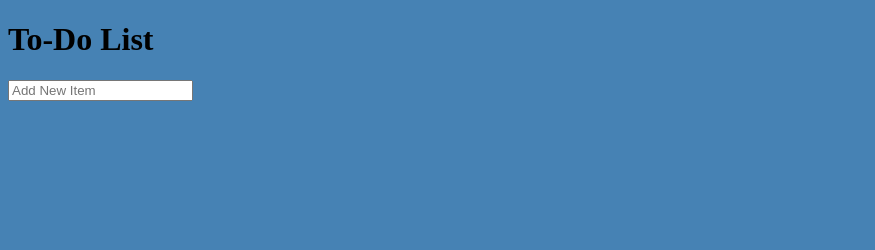
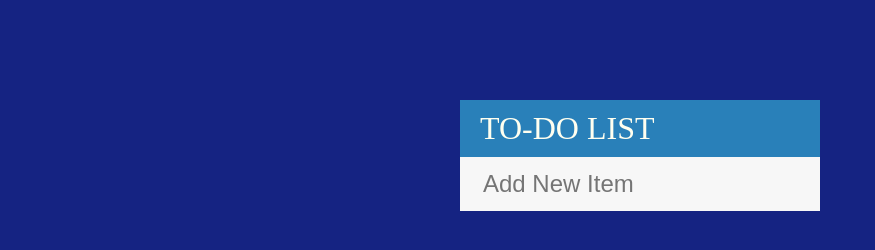
Before and after one commit to drsnowflake/todo_list_DOM_manipulation, a plain HTML site: page index.html in a window 1280 px wide. Shown: the whole page, without its empty margins (0-875 px from the left). Drawn offline with Linux system fonts and the light colour scheme.

Commit message:
added further css

```diff
--- a/assets/css/style.css
+++ b/assets/css/style.css
@@ -1,3 +1,52 @@
 body {
-	background-color: steelblue;
+	background-color: #152382;
 }
+
+h1 {
+	background: #2980b9;
+	color: ivory;
+	padding: 10px 20px;
+	font-size: 2em;
+	text-transform: uppercase;
+	font-weight: normal;
+	margin: 0;
+}
+
+ul {
+	list-style: none;
+	padding: 0;
+	margin: 0;
+}
+
+li {
+	background: white;
+	height: 40px;
+	line-height: 40px;
+	padding: 10px;
+	color: #666;
+}
+
+li:nth-child(2n) {
+	background: #f7f7f7;
+}
+
+input {
+	font-size: 1.5em;
+	background: #f7f7f7;
+	width: 100%;
+	padding: 10px 10px 10px 20px;
+	box-sizing: border-box;
+	border: 3px solid rgba(0, 0, 0, 0);
+}
+
+input:focus {
+	background: white;
+	border: 3px solid steelblue;
+	outline: none;
+}
+
+#container {
+	width: 360px;
+	margin: 100px auto;
+	background: #f7f7f7;
+}
--- a/index.html
+++ b/index.html
@@ -8,7 +8,7 @@
 		<title>ToDo List</title>
 	</head>
 	<body>
-		<div>
+		<div id="container">
 			<h1>To-Do List</h1>
 			<form id="todo-form">
 				<input id="todo_text" type="text" placeholder="Add New Item" />
```
